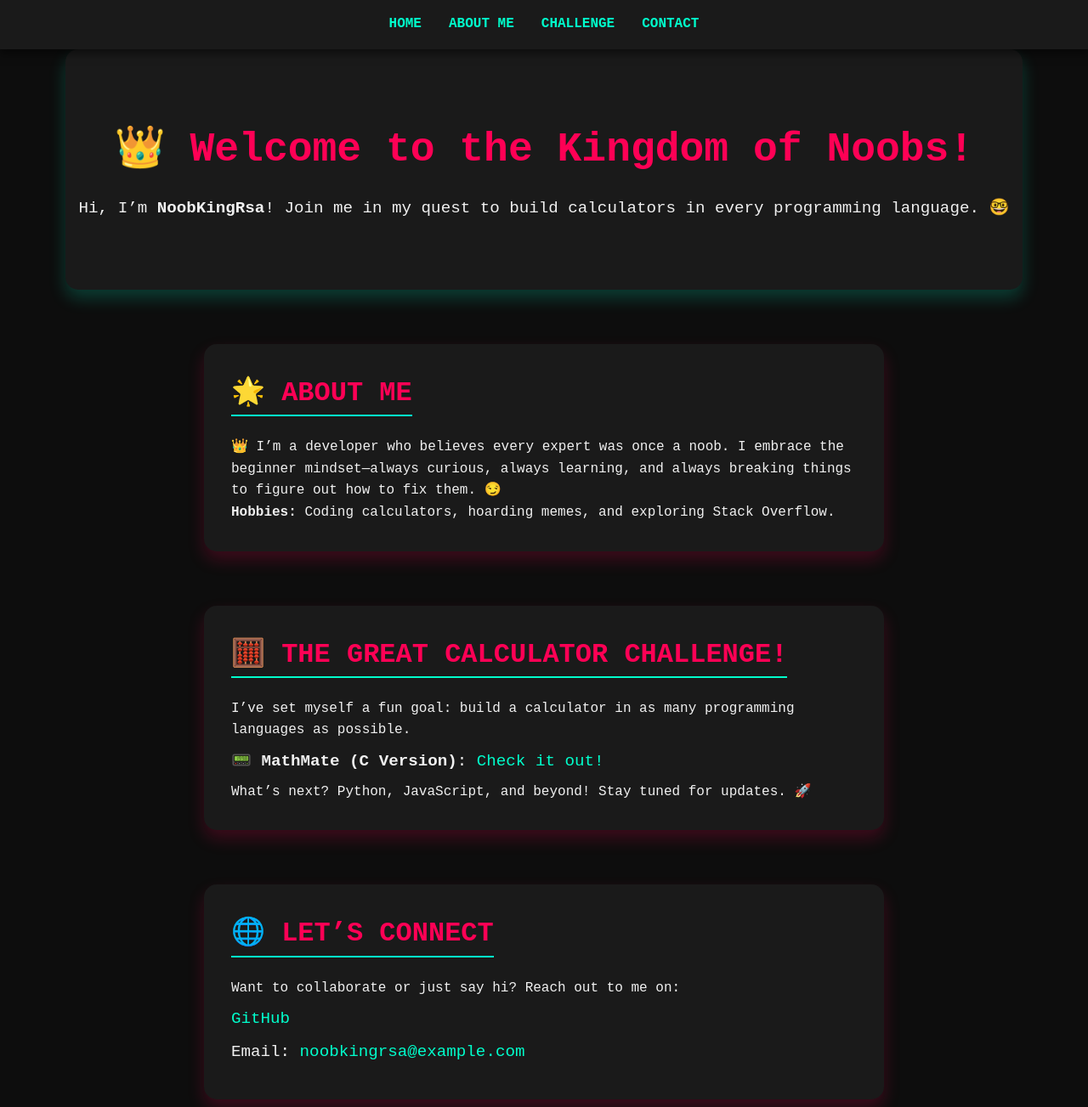
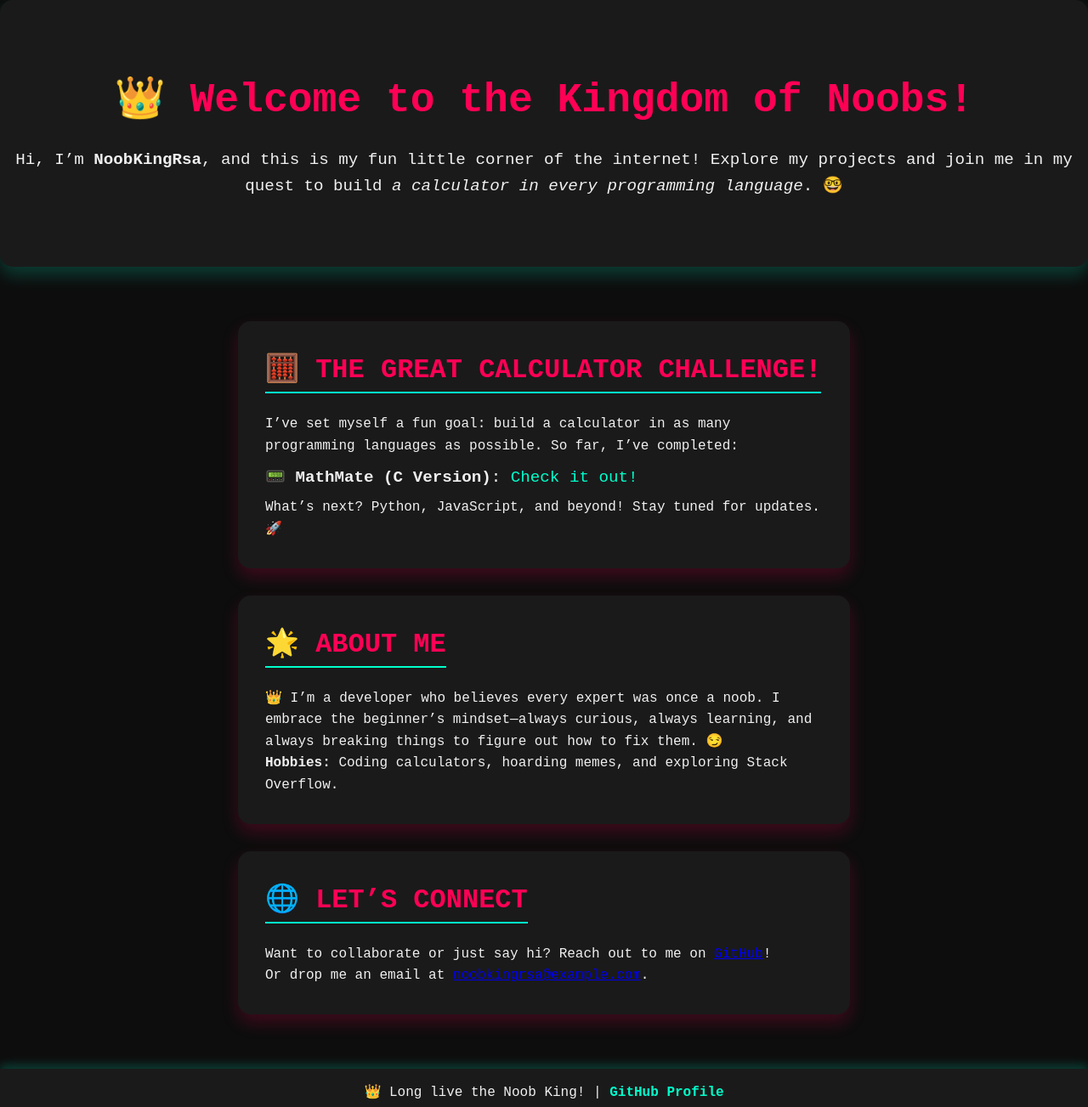
Before and after one commit to NoobKingRsa/NoobKingRsa.github.io, a plain HTML site: page index.html in a window 1280 px wide. Shown: the top 1303 px of the page at 85% size. Drawn offline with Linux system fonts and the light colour scheme.

Commit message:
index.html

```diff
--- a/index.html
+++ b/index.html
@@ -3,54 +3,44 @@
 <head>
     <meta charset="UTF-8">
     <meta name="viewport" content="width=device-width, initial-scale=1.0">
-    <title>NoobKingRsa | Hacker Vibes</title>
+    <title>NoobKingRsa | The Calculator King 👑</title>
     <link rel="stylesheet" href="style.css">
 </head>
 <body>
-    <!-- Navigation Bar -->
-    <nav>
-        <ul>
-            <li><a href="#home">Home</a></li>
-            <li><a href="#about">About Me</a></li>
-            <li><a href="#challenge">Challenge</a></li>
-            <li><a href="#contact">Contact</a></li>
-        </ul>
-    </nav>
-
-    <!-- Hero Section -->
-    <header id="home">
+    <!-- Header Section -->
+    <header>
         <h1>👑 Welcome to the Kingdom of Noobs!</h1>
-        <p>Hi, I’m <strong>NoobKingRsa</strong>! Join me in my quest to build calculators in every programming language. 🤓</p>
+        <p>Hi, I’m <strong>NoobKingRsa</strong>, and this is my fun little corner of the internet! Explore my projects and join me in my quest to build <em>a calculator in every programming language</em>. 🤓</p>
     </header>
 
-    <!-- About Me Section -->
-    <section id="about">
-        <h2>🌟 About Me</h2>
-        <p>👑 I’m a developer who believes every expert was once a noob. I embrace the beginner mindset—always curious, always learning, and always breaking things to figure out how to fix them. 😏</p>
-        <p><strong>Hobbies:</strong> Coding calculators, hoarding memes, and exploring Stack Overflow.</p>
-    </section>
-
-    <!-- Challenge Section -->
+    <!-- Main Content -->
+    <main>
+        <!-- Calculator Challenge Section -->
         <section id="challenge">
             <h2>🧮 The Great Calculator Challenge!</h2>
-        <p>I’ve set myself a fun goal: build a calculator in as many programming languages as possible.</p>
-        <ul>
+            <p>I’ve set myself a fun goal: build a calculator in as many programming languages as possible. So far, I’ve completed:</p>
+            <ul class="calculator-list">
                 <li>📟 <strong>MathMate (C Version)</strong>: <a href="https://github.com/NoobKingRsa/MathMate" target="_blank">Check it out!</a></li>
             </ul>
             <p>What’s next? Python, JavaScript, and beyond! Stay tuned for updates. 🚀</p>
         </section>
 
+        <!-- About Me Section -->
+        <section id="about">
+            <h2>🌟 About Me</h2>
+            <p>👑 I’m a developer who believes every expert was once a noob. I embrace the beginner’s mindset—always curious, always learning, and always breaking things to figure out how to fix them. 😏</p>
+            <p><strong>Hobbies:</strong> Coding calculators, hoarding memes, and exploring Stack Overflow.</p>
+        </section>
+
         <!-- Contact Section -->
         <section id="contact">
             <h2>🌐 Let’s Connect</h2>
-        <p>Want to collaborate or just say hi? Reach out to me on:</p>
-        <ul>
-            <li><a href="https://github.com/NoobKingRsa" target="_blank">GitHub</a></li>
-            <li>Email: <a href="mailto:noobkingrsa@example.com">noobkingrsa@example.com</a></li>
-        </ul>
+            <p>Want to collaborate or just say hi? Reach out to me on <a href="https://github.com/NoobKingRsa" target="_blank">GitHub</a>!</p>
+            <p>Or drop me an email at <a href="mailto:noobkingrsa@example.com">noobkingrsa@example.com</a>.</p>
         </section>
+    </main>
 
-    <!-- Footer -->
+    <!-- Footer Section -->
     <footer>
         <p>👑 Long live the Noob King! | <a href="https://github.com/NoobKingRsa" target="_blank">GitHub Profile</a></p>
     </footer>
```
Lines whose indentation alone changed are shown as unchanged.
